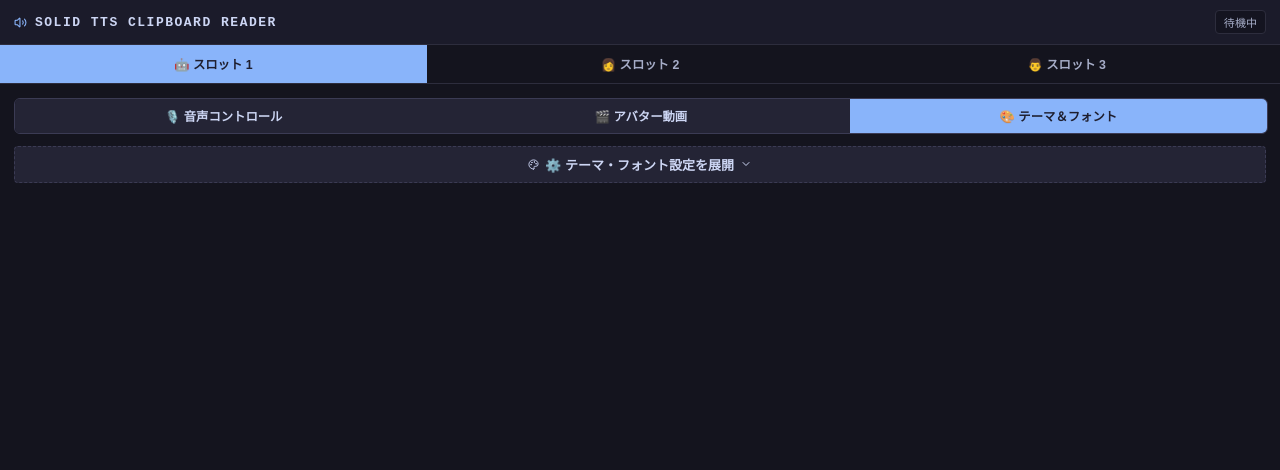
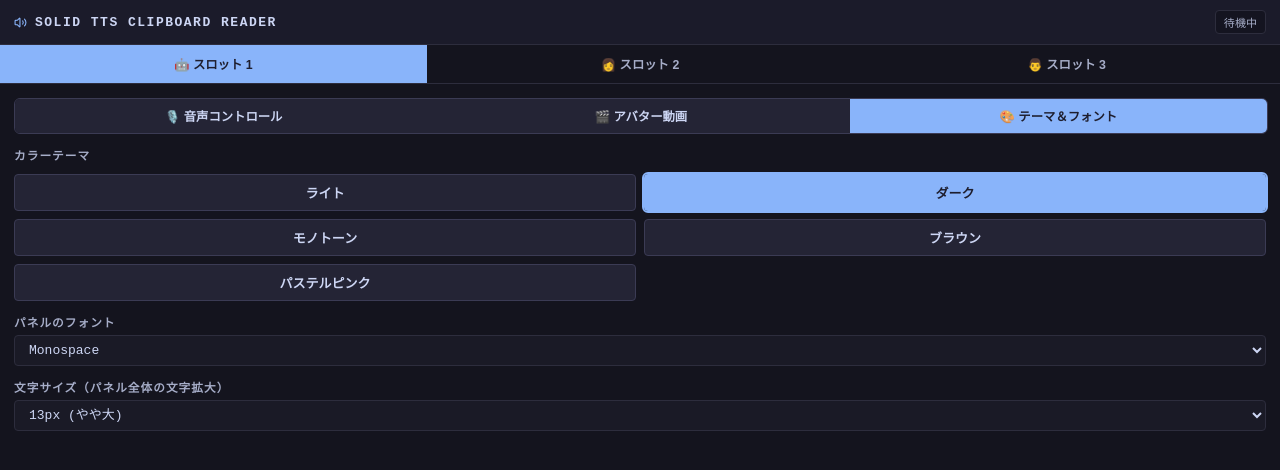
Before and after one commit to soroeru-afk/SOLID-TTS-CLIPBOARD-READER, a React (Vite) app: page / in a window 1280 px wide. Both pictures are taken after a click on the button "🎨 テーマ＆フォント". Shown: the top 470 px of the page. Built offline with nearby package versions, Linux system fonts and the light colour scheme.

Commit message:
feat: テーマ＆フォント常時展開、パステルピンク(#B07A76)テーマ新設、ブラウザヘッダー色(meta theme-color)の動的同期を実装

```diff
--- a/src/App.tsx
+++ b/src/App.tsx
@@ -2,12 +2,12 @@ import React, { useState, useEffect, useRef } from "react";
 import { Play, Square, Pause, Clipboard, Volume2, HelpCircle, ChevronDown, ChevronUp, Settings, Edit3, Palette, Video, Trash2, Eye, EyeOff, Maximize2, Minimize2 } from "lucide-react";
 
 // Themes configuration
-const THEMES = {
-  light: { label: "ライト" },
-  dark: { label: "ダーク" },
-  pastel: { label: "モノトーン" },
-  brown: { label: "ブラウン" },
-  ocean: { label: "オーシャン" }
+const THEMES: Record<string, { label: string; headerColor: string }> = {
+  light: { label: "ライト", headerColor: "#f1f3f4" },
+  dark: { label: "ダーク", headerColor: "#1b1b2a" },
+  pastel: { label: "モノトーン", headerColor: "#111111" },
+  brown: { label: "ブラウン", headerColor: "#4c2c19" },
+  ocean: { label: "パステルピンク", headerColor: "#B07A76" }
 };
 
 const FONTS = {
@@ -399,6 +399,16 @@ export default function App() {
   useEffect(() => {
     document.documentElement.setAttribute("data-theme", theme);
     localStorage.setItem("aist-tts-theme", theme);
+
+    // ブラウザ・PWA上部ヘッダー色（<meta name="theme-color">）をテーマ色に動的同期
+    const headerColor = THEMES[theme]?.headerColor || "#1b1b2a";
+    let metaTheme = document.querySelector('meta[name="theme-color"]');
+    if (!metaTheme) {
+      metaTheme = document.createElement("meta");
+      metaTheme.setAttribute("name", "theme-color");
+      document.head.appendChild(metaTheme);
+    }
+    metaTheme.setAttribute("content", headerColor);
   }, [theme]);
 
   // Reset collapse state when switching tabs
@@ -1278,28 +1288,9 @@ export default function App() {
         {/* ── テーマ＆フォントタブ ── */}
         {activeTab === "theme" && (
           <div className="tab-pane">
-            <button
-              onClick={() => setIsCollapsed(!isCollapsed)}
-              className="btn-action"
-              style={{
-                width: "100%",
-                display: "flex",
-                alignItems: "center",
-                justifyContent: "center",
-                gap: "6px",
-                borderStyle: "dashed",
-                borderColor: "var(--border-btn-secondary)"
-              }}
-            >
-              <Palette size={11} />
-              {isCollapsed ? "⚙️ テーマ・フォント設定を展開" : "⚙️ テーマ・フォント設定を閉じる"}
-              {isCollapsed ? <ChevronDown size={12} /> : <ChevronUp size={12} />}
-            </button>
-
-            {!isCollapsed && (
             <div
               className="space-y-4"
-                style={{ display: "flex", flexDirection: "column", gap: "12px", marginTop: "8px" }}
+              style={{ display: "flex", flexDirection: "column", gap: "12px" }}
             >
               {/* Theme select */}
               <div className="setting-row">
@@ -1358,7 +1349,6 @@ export default function App() {
                 </select>
               </div>
             </div>
-            )}
           </div>
         )}
       </div>
--- a/src/index.css
+++ b/src/index.css
@@ -113,30 +113,30 @@
 }
 
 [data-theme="ocean"] {
-  --bg-app: #030712;
-  --bg-panel: #0b1329;
-  --bg-header: #132247;
-  --text-header: #7dd3fc;
-  --border-app: #1d336f;
-  --text-primary: #e0f2fe;
-  --text-secondary: #7dd3fc;
-  --bg-input: #121e3d;
-  --border-input: #1d336f;
-  --bg-btn-primary: #0ea5e9;
+  --bg-app: #120b0b;
+  --bg-panel: #1a1010;
+  --bg-header: #261616;
+  --text-header: #f7dedc;
+  --border-app: #482b2a;
+  --text-primary: #fcf4f3;
+  --text-secondary: #d4a5a1;
+  --bg-input: #1e1212;
+  --border-input: #482b2a;
+  --bg-btn-primary: #B07A76;
   --text-btn-primary: #ffffff;
-  --bg-btn-secondary: #121e3d;
-  --text-btn-secondary: #7dd3fc;
-  --border-btn-secondary: #1d336f;
+  --bg-btn-secondary: #261616;
+  --text-btn-secondary: #f7dedc;
+  --border-btn-secondary: #523230;
   --bg-btn-stop: #000000;
   --text-btn-stop: #ffffff;
-  --border-btn-stop: #7dd3fc;
-  --bg-tab-active: #0ea5e9;
+  --border-btn-stop: #B07A76;
+  --bg-tab-active: #B07A76;
   --text-tab-active: #ffffff;
-  --bg-tab-inactive: #121e3d;
-  --text-tab-inactive: #7dd3fc;
-  --shadow-app: 0 8px 30px rgba(14,165,233,0.25);
-  --bg-info: #121e3d;
-  --border-info: #1d336f;
+  --bg-tab-inactive: #1c1010;
+  --text-tab-inactive: #d4a5a1;
+  --shadow-app: 0 8px 30px rgba(176, 122, 118, 0.3);
+  --bg-info: #261616;
+  --border-info: #482b2a;
 }
 
 body {
```
Lines whose indentation alone changed are shown as unchanged.
